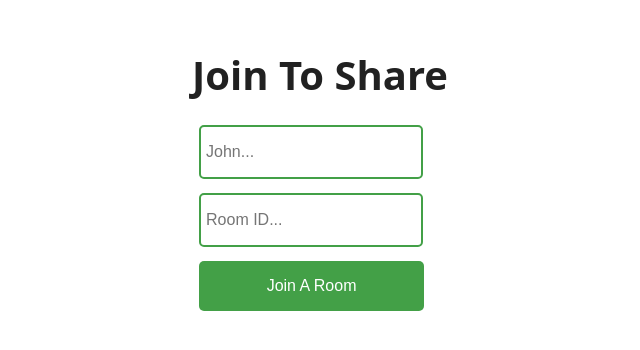
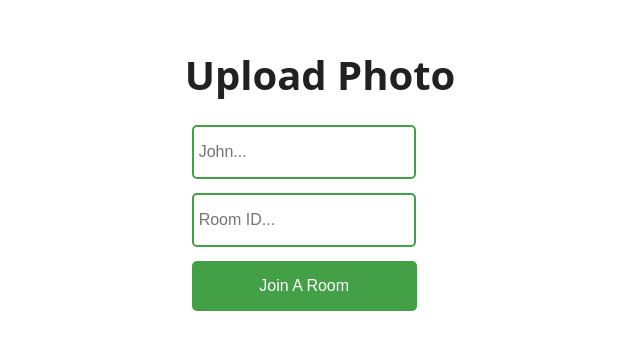
Before and after one commit to mkk100/photoUpload, a React (Vite) app in the folder client/: page / in a window 1280 px wide. Shown: the part 238-588 px from the top of the page, without its empty margins (320-960 px from the left). Built offline with nearby package versions, Linux system fonts and the light colour scheme; no server answers.

Commit message:
testing Devops

```diff
--- a/client/src/App.jsx
+++ b/client/src/App.jsx
@@ -19,7 +19,7 @@ function App() {
     <div className="App">
       {!showChat ? (
         <div className="joinChatContainer">
-          <h3>Join To Share</h3>
+          <h3>Upload Photo</h3>
           <input
             type="text"
             placeholder="John..."
```
